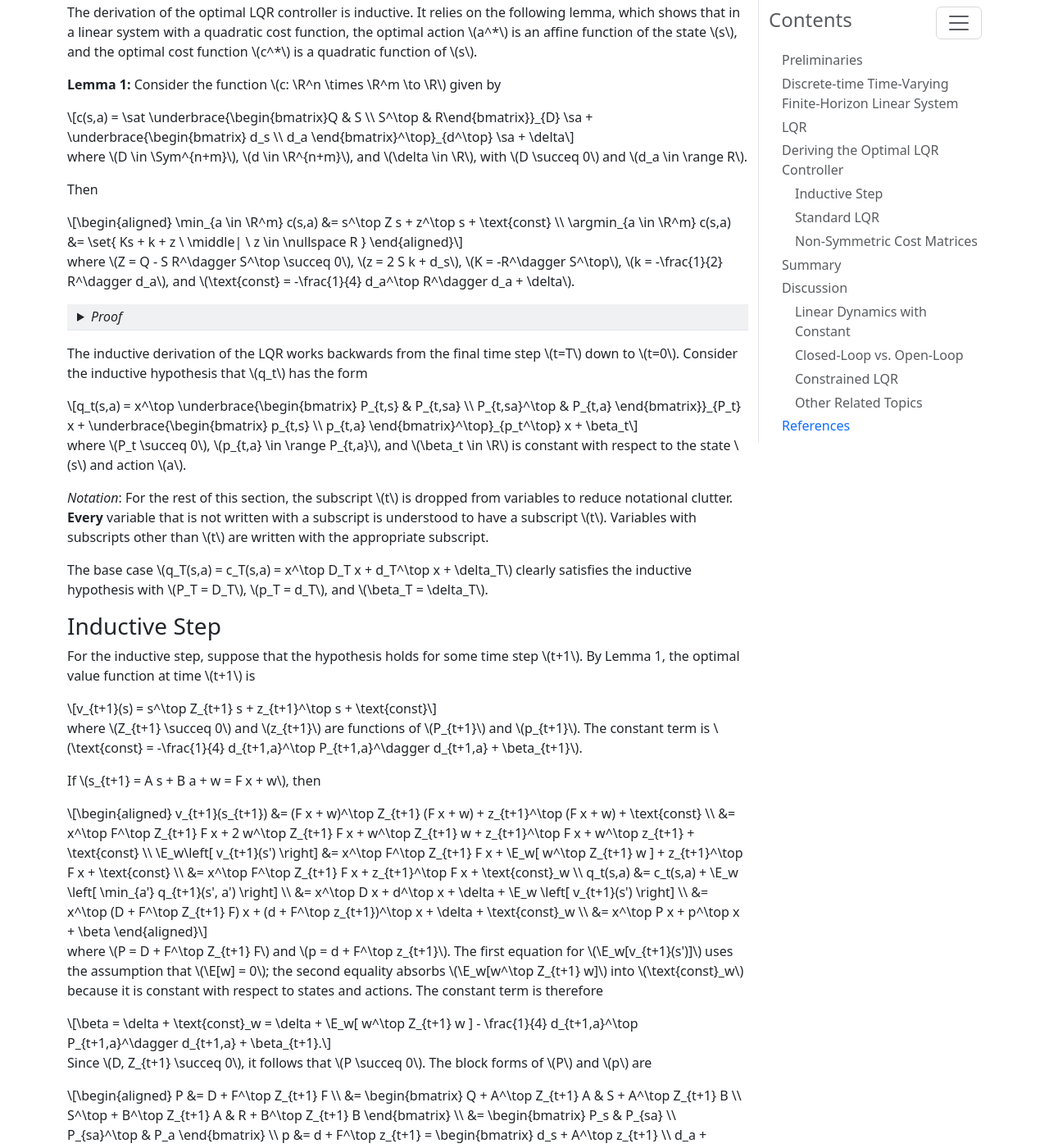
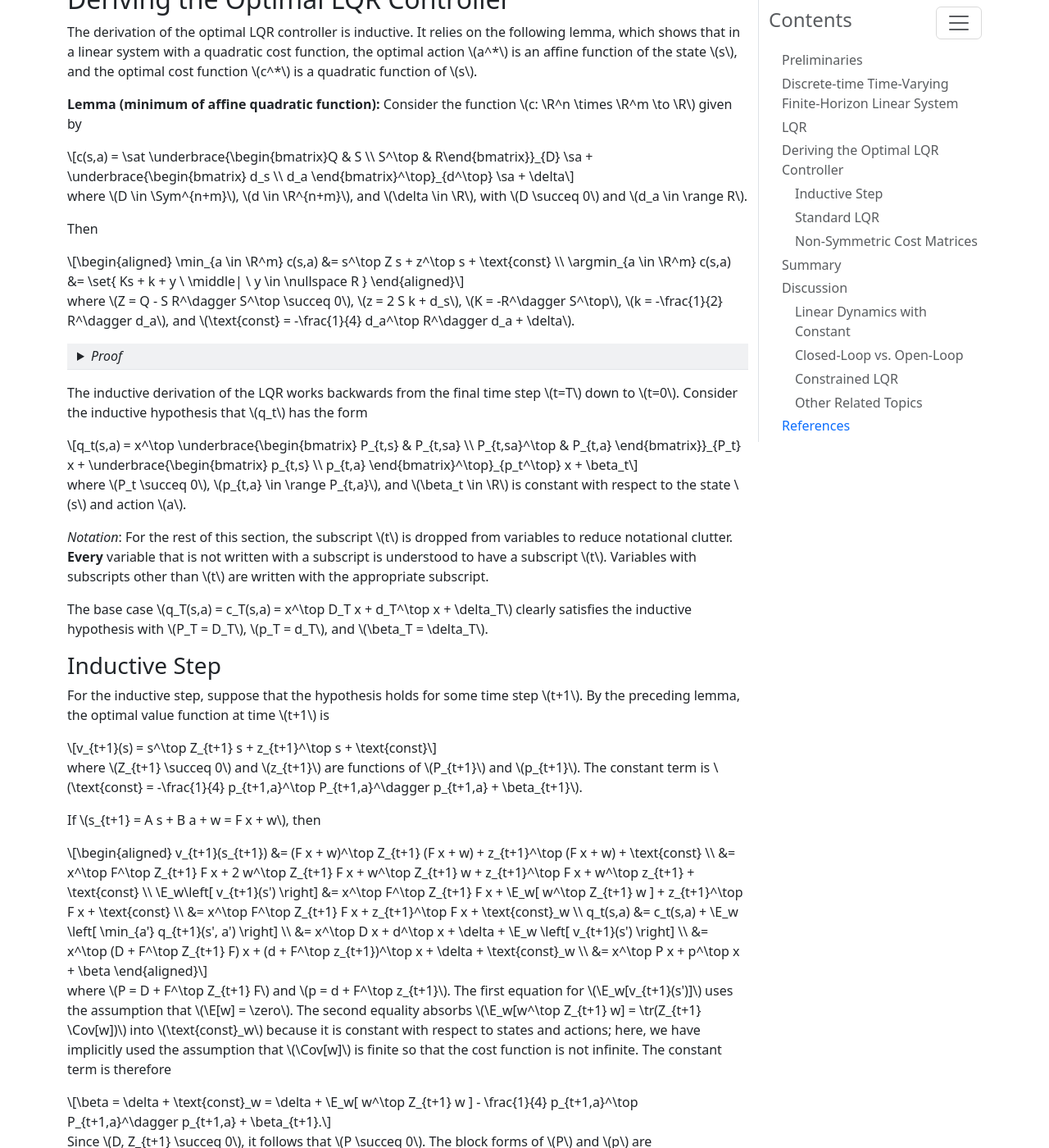
Before and after one commit to chrisyeh96/chrisyeh96.github.io, a Jekyll site: the page built from _posts/2021-04-07-lqr.md, in a window 1280 px wide and 1400 px high, scrolled down 2740 px. Shown: the whole window at 82% size. Built offline with Jekyll 4.4.1, drawn with Linux system fonts in a browser that asks for light colours; a script that is not in the unit is left out; some of the changed text lies outside the part shown.

Commit message:
LQR: fix typos
- correct spelling of Riccati
- fix some minor mathematical typos
- correct spelling of Borrelli

```diff
--- a/_posts/2021-04-07-lqr.md
+++ b/_posts/2021-04-07-lqr.md
@@ -32,8 +32,8 @@
 - finite-horizon: $$t = 0, \dotsc, T$$
 - states: $$s_t \in \R^n$$
 - actions: $$a_t \in \R^m$$
-- random noise: $$w_t \in \R^n$$, $$\E[w_t] = 0$$, each $$w_t$$ is independent
-  - The only assumption on the random vector $$w_t$$ is that it has zero mean. No other assumptions are made about its distribution.
+- random noise: $$w_t \in \R^n$$, $$\E[w_t] = \zero$$, each $$w_t$$ is independent
+  - The only assumption on the random vector $$w_t$$ is that it has zero mean and finite covariance. No other assumptions are made about its distribution.
   - $$w_t$$ and $$w_k$$ need not be drawn from the same distribution, for $$t \neq k$$.
 - dynamics: $$s_{t+1} = A_t s_t + B_t a_t + w_t$$ for some given matrices $$A_t \in \R^{n \times n}$$ and $$B_t \in \R^{n \times m}$$
   - An equivalent formulation is $$s_{t+1} = F_t x_t + w_t$$ where $$F_t = \begin{bmatrix} A_t & B_t \end{bmatrix}$$ and $$x_t = \sa[t]$$.
@@ -74,7 +74,7 @@
 The standard (canonical) LQR cost function is $$c_t(s,a) = s^\top Q_t s + a^\top R_t a$$ for some given matrices $$Q_t \in \Sym^n$$ and $$R_t \in \Sym^m$$ with $$Q_t, R_t \succeq 0$$ for all $$t$$, and $$R_t \succ 0$$ for all $$t < T$$. We make a few notes about these requirements:
 - Commonly, $$R_T = 0$$ so that the terminal cost only depends on the final state $$s_T$$.
 - Without additional assumptions, the requirement that $$R_t \succ 0$$ for all $$t < T$$ cannot be relaxed to $$R_t \succeq 0$$ while preserving the properties of the LQR controller derived below.
-- In standard LQR, the minimum instantaneous cost is achieved by $$s, a = 0$$, which is a fixed point in the linear system dynamics. Therefore, the optimization objective is essentially to find a series of actions that moves the state closer and closer to the origin.
+- In standard LQR, the minimum instantaneous cost is achieved by $$s, a = \zero$$, which is a fixed point in the linear system dynamics. Therefore, the optimization objective is essentially to find a series of actions that moves the state closer and closer to the origin.
 
 A more general case, which we will consider, is
 
@@ -82,12 +82,12 @@
     c_t(s,a) = x^\top \underbrace{\begin{bmatrix}Q_t & S_t \\ S_t^\top & R_t\end{bmatrix}}_{D_t} x + \underbrace{\begin{bmatrix}d_{t,s} \\ d_{t,a}\end{bmatrix}^\top}_{d_t^\top} x + \delta_t
 $$
 
-given $$\delta_t \in \R$$, $$D_t \in \Sym^{n+m}$$, and $$d_t \in \R^{n+m}$$. We require $$D_t \succeq 0$$ for all $$t$$, $$R_t \succ 0$$ for all $$t < T$$, and $$d_{T,a} \in \range(R_T)$$. Setting $$S_t = 0$$ and $$d_t = 0$$ recovers the standard LQR cost function.
+given $$\delta_t \in \R$$, $$D_t \in \Sym^{n+m}$$, and $$d_t \in \R^{n+m}$$. We require $$D_t \succeq 0$$ for all $$t$$, $$R_t \succ 0$$ for all $$t < T$$, and $$d_{T,a} \in \range(R_T)$$. Setting $$S_t = \zero$$ and $$d_t = \zero$$ recovers the standard LQR cost function.
 
 From the characterization of symmetric positive definite matrices (see my [Schur Complements](/2021/05/19/schur-complement.html#characterizing-symmetric-positive-semidefinite-matrices) notes), the condition $$D_t \succeq 0$$ implies all of the following properties, which we will use later in these notes:
 - $$Q_t \succeq 0$$, $$R_t \succeq 0$$,
-- $$(I - Q_t Q_t^\dagger) S_t = 0$$ and $$R_t - S_t^\top Q_t^\dagger S_t \succeq 0$$,
-- $$(I - R_t R_t^\dagger) S_t^\top = 0$$ and $$Q_t - S_t R_t^\dagger S_t^\top \succeq 0$$.
+- $$(I - Q_t Q_t^\dagger) S_t = \zero$$ and $$R_t - S_t^\top Q_t^\dagger S_t \succeq 0$$,
+- $$(I - R_t R_t^\dagger) S_t^\top = \zero$$ and $$Q_t - S_t R_t^\dagger S_t^\top \succeq 0$$.
 
 Here, $$A_t$$, $$B_t$$, $$D_t$$, and $$d_t$$ are assumed to be known for all $$t = 0, \dotsc, T$$. When these quantities are not known in real-world settings, they can usually be estimated by first collecting some state transitions from an arbitrary policy.
 
@@ -96,7 +96,7 @@
 
 The derivation of the optimal LQR controller is inductive. It relies on the following lemma, which shows that in a linear system with a quadratic cost function, the optimal action $$a^*$$ is an affine function of the state $$s$$, and the optimal cost function $$c^*$$ is a quadratic function of $$s$$.
 
-**Lemma 1:** Consider the function $$c: \R^n \times \R^m \to \R$$ given by
+**Lemma (minimum of affine quadratic function):** Consider the function $$c: \R^n \times \R^m \to \R$$ given by
 
 $$
     c(s,a) = \sat \underbrace{\begin{bmatrix}Q & S \\ S^\top & R\end{bmatrix}}_{D} \sa + \underbrace{\begin{bmatrix} d_s \\ d_a \end{bmatrix}^\top}_{d^\top} \sa + \delta
@@ -110,7 +110,7 @@
     \min_{a \in \R^m} c(s,a)
     &= s^\top Z s + z^\top s + \text{const} \\
     \argmin_{a \in \R^m} c(s,a)
-    &= \set{ Ks + k + z \ \middle| \ z \in \nullspace R }
+    &= \set{ Ks + k + y \ \middle| \ y \in \nullspace R }
 \end{aligned}$$
 
 where $$Z = Q - S R^\dagger S^\top \succeq 0$$, $$z = 2 S k + d_s$$, $$K = -R^\dagger S^\top$$, $$k = -\frac{1}{2} R^\dagger d_a$$, and $$\text{const} = -\frac{1}{4} d_a^\top R^\dagger d_a + \delta$$.
@@ -137,12 +137,12 @@
 
 $$\begin{aligned}
     \argmin_{a \in \R^m} c(s,a)
-    &= \set{ -R^\dagger \left( S^\top s + \frac{1}{2} d_a \right) + z \ \middle| \ z \in \nullspace R } \\
-    &= \set{ Ks + k + z \ \middle| \ z \in \nullspace R } \\
+    &= \set{ -R^\dagger \left( S^\top s + \frac{1}{2} d_a \right) + y \ \middle| \ y \in \nullspace R } \\
+    &= \set{ Ks + k + y \ \middle| \ y \in \nullspace R } \\
     &= \set{ Ks + k + (I - R^\dagger R) y \ \middle| \ y \in \R^m },
 \end{aligned}$$
 
-where $$K := -R^\dagger S^\top$$ and $$k := -\frac{1}{2} R^\dagger d_a$$. For simplicity, let's pick $$z = \zero \in \nullspace R$$, and set $$a^* := Ks+k$$. Then,
+where $$K := -R^\dagger S^\top$$ and $$k := -\frac{1}{2} R^\dagger d_a$$. For simplicity, let's pick $$y = \zero \in \nullspace R$$, and set $$a^* := Ks+k$$. Then,
 
 $$\begin{aligned}
     c(s,a^*)
@@ -161,7 +161,7 @@
     &= Q + K^\top S^\top = Q - S R^\dagger S^\top
     \\
     z &= 2 S k + 2 K^\top R k + K^\top d_a + d_s \\
-    &= 2 S k + S R^\dagger S R R^\dagger d_a - S R^\dagger d_a + d_s \\
+    &= 2 S k + S R^\dagger R R^\dagger d_a - S R^\dagger d_a + d_s \\
     &= 2 S k + S R^\dagger d_a - S R^\dagger d_a + d_s \\
     &= 2 S k + d_s.
 \end{aligned}$$
@@ -196,13 +196,13 @@
 
 ### Inductive Step
 
-For the inductive step, suppose that the hypothesis holds for some time step $$t+1$$. By Lemma 1, the optimal value function at time $$t+1$$ is
+For the inductive step, suppose that the hypothesis holds for some time step $$t+1$$. By the preceding lemma, the optimal value function at time $$t+1$$ is
 
 $$
     v_{t+1}(s) = s^\top Z_{t+1} s + z_{t+1}^\top s + \text{const}
 $$
 
-where $$Z_{t+1} \succeq 0$$ and $$z_{t+1}$$ are functions of $$P_{t+1}$$ and $$p_{t+1}$$. The constant term is $$\text{const} = -\frac{1}{4} d_{t+1,a}^\top P_{t+1,a}^\dagger d_{t+1,a} + \beta_{t+1}$$.
+where $$Z_{t+1} \succeq 0$$ and $$z_{t+1}$$ are functions of $$P_{t+1}$$ and $$p_{t+1}$$. The constant term is $$\text{const} = -\frac{1}{4} p_{t+1,a}^\top P_{t+1,a}^\dagger p_{t+1,a} + \beta_{t+1}$$.
 
 If $$s_{t+1} = A s + B a + w = F x + w$$, then
 
@@ -222,12 +222,12 @@
     &= x^\top P x + p^\top x + \beta
 \end{aligned}$$
 
-where $$P = D + F^\top Z_{t+1} F$$ and $$p = d + F^\top z_{t+1}$$. The first equation for $$\E_w[v_{t+1}(s')]$$ uses the assumption that $$\E[w] = 0$$; the second equality absorbs $$\E_w[w^\top Z_{t+1} w]$$ into $$\text{const}_w$$ because it is constant with respect to states and actions. The constant term is therefore
+where $$P = D + F^\top Z_{t+1} F$$ and $$p = d + F^\top z_{t+1}$$. The first equation for $$\E_w[v_{t+1}(s')]$$ uses the assumption that $$\E[w] = \zero$$. The second equality absorbs $$\E_w[w^\top Z_{t+1} w] = \tr(Z_{t+1} \Cov[w])$$ into $$\text{const}_w$$ because it is constant with respect to states and actions; here, we have implicitly used the assumption that $$\Cov[w]$$ is finite so that the cost function is not infinite. The constant term is therefore
 
 $$
     \beta
     = \delta + \text{const}_w
-    = \delta + \E_w[ w^\top Z_{t+1} w ] - \frac{1}{4} d_{t+1,a}^\top P_{t+1,a}^\dagger d_{t+1,a} + \beta_{t+1}.
+    = \delta + \E_w[ w^\top Z_{t+1} w ] - \frac{1}{4} p_{t+1,a}^\top P_{t+1,a}^\dagger p_{t+1,a} + \beta_{t+1}.
 $$
 
 Since $$D, Z_{t+1} \succeq 0$$, it follows that $$P \succeq 0$$. The block forms of $$P$$ and $$p$$ are
@@ -281,25 +281,22 @@
 
 This can be simplified further by defining $$Z_{T+1} = \zero_{n \times n}$$ and $$z_{T+1} = \zero_n$$. Then the equations above hold for all $$t = T, \dotsc, 0$$.
 
-Additionally, it is common to expand out the recursion equations (which removes the need for explicitly constructing $$P$$ and $$p$$). In particular, the expression for $$Z$$ is known as the **discrete-time Ricatti equation**.
+Additionally, it is common to expand out the backward recursion equations (which removes the need for explicitly constructing $$P$$ and $$p$$).
 
 $$\begin{aligned}
-    K &= -(R + B^\top Z_{t+1} B)^\dagger (S^\top + B^\top Z_{t+1} A)
-    \\
-    k &= -\frac{1}{2} (R + B^\top Z_{t+1} B)^\dagger (d_a + B^\top z_{t+1})
-    \\
-    Z &= Q + A^\top Z_{t+1} A - (S + A^\top Z_{t+1} B) (R + B^\top Z_{t+1} B)^\dagger (S + A^\top Z_{t+1} B)^\top
-    \\
+    K &= -(R + B^\top Z_{t+1} B)^\dagger (S^\top + B^\top Z_{t+1} A) \\
+    k &= -\frac{1}{2} (R + B^\top Z_{t+1} B)^\dagger (d_a + B^\top z_{t+1}) \\
+    Z &= Q + A^\top Z_{t+1} A - (S + A^\top Z_{t+1} B) (R + B^\top Z_{t+1} B)^\dagger (S + A^\top Z_{t+1} B)^\top \\
     z &= -(S + A^\top Z_{t+1} B) (R + B^\top Z_{t+1} B)^\dagger (d_a + B^\top z_{t+1}) + d_s + A^\top z_{t+1}
 \end{aligned}$$
 
-Finally, to solve for actions $$a_t$$, apply forward recursion. For $$t = 0, \dotsc, T$$:
+In particular, the expression for $$Z$$ is known as the **discrete-time Riccati equation**. Sometimes, this is called the _dynamic_ Riccati equation or the Riccati _difference_ equation to distinguish it from the _algebraic_ Riccati equation that arises in infinite-horizon LQR.
+
+Finally, since $$q_t(s,a)$$ satisfies the inductive hypothesis for all $$t$$, the optimal action can be computed by applying the preceding lemma again. Specifically, at time $$t$$, the optimal action is
 
 $$
-    \begin{aligned}
-        a_t &= K_t s_t + k_t \\
-        s_{t+1} &= A_t s_t + B_t a_t + w_t
-    \end{aligned}$$
+    a_t = K_t s_t + k_t.
+$$
 
 The optimal controller defined by the matrices $$K_t$$ and vectors $$k_t$$ is known as the **linear quadratic regulator (LQR)**. Note that the optimal controller $$(K_t, k_t)$$ does not depend on the actual observed state $$s_t$$. As long as the future noise variables $$w_t$$ are independently distributed with mean 0, then the sequence of controllers $$\{(K_t, k_t)\}_{t=0}^T$$ is always optimal.
 
@@ -314,19 +311,19 @@
 
 (As in the previous section, the subscript $$t$$ is dropped to reduce notational clutter. All variables that are written without a subscript are understood to implicitly have a subscript $$t$$.)
 
-For the inductive hypothesis, suppose that $$z_{t+1} = 0$$. The base case is satisfied with $$z_{T+1} = 0$$. Then the recursion vectors all become 0:
+For the inductive hypothesis, suppose that $$z_{t+1} = \zero$$. The base case is satisfied with $$z_{T+1} = \zero$$. Then the recursion vectors all become 0:
 
 $$\begin{aligned}
-    p &= d + F^\top z_{t+1} = 0 + F^\top 0 = 0 \\
-    k &= -\frac{1}{2} P_a^\dagger p_a = -\frac{1}{2} P_a^\dagger 0 = 0 \\
-    z &= 2 P_{sa} k + p_s = 2 P_{sa} 0 + 0 = 0
+    p &= d + F^\top z_{t+1} = \zero + F^\top \zero = \zero \\
+    k &= -\frac{1}{2} P_a^\dagger p_a = -\frac{1}{2} P_a^\dagger \zero = \zero \\
+    z &= 2 P_{sa} k + p_s = 2 P_{sa} \zero + \zero = \zero
 \end{aligned}$$
 
 The recursion matrices simplify to
 
 $$\begin{aligned}
     K &= -(R + B^\top Z_{t+1} B)^\dagger B^\top Z_{t+1} A \\
-    Z &= Q + A^\top Z_{t+1} A - (B^\top Z_{t+1} A)^\top (R + B^\top Z_{t+1} B)^\dagger B^\top Z_{t+1} A
+    Z &= Q + A^\top Z_{t+1} A - (A^\top Z_{t+1} B) (R + B^\top Z_{t+1} B)^\dagger (A^\top Z_{t+1} B)^\top
 \end{aligned}$$
 
 and the optimal action from any state $$s_t$$ at time $$t$$ is $$a_t = K_t s_t$$. In this case, the linear quadratic regulator is the set of matrices $$\{K_t\}_{t=0}^T$$.
@@ -340,7 +337,7 @@
     = \tr(\Sigma Z_{t+1})
 $$
 
-so $$\beta = \tr(\Sigma Z_{t+1}) + \beta_{t+1}$$. Applying Lemma 1 to $$q_t(s,a)$$, the value function at each time step is precisely
+so $$\beta = \tr(\Sigma Z_{t+1}) + \beta_{t+1}$$. Applying the lemma on the minimum of affine quadratic functions to $$q_t(s,a)$$, the value function at each time step is precisely
 
 $$
     v_t(s) = s^\top Z s + \tr(\Sigma Z_{t+1}) + \beta_{t+1},
@@ -399,7 +396,7 @@
 
 $$\begin{aligned}
     s_{t+1} &= A_t s_t + B_t a_t + w_t \\
-    \E[w_t] &= 0
+    \E[w_t] &= \zero
 \end{aligned}$$
 
 where the goal is to choose actions $$a_t$$ ($$t=0, \dotsc, T$$) that minimize quadratic costs
@@ -434,13 +431,13 @@
     v_t(s) = s^\top Z_t s + z_t^\top s + \text{const}.
 $$
 
-In addition, $$q_{t-1}$$ and $$v_{t-1}$$ have the same form as $$q_t$$ and $$v_t$$, and I derived recursive formulas for $$P_t, p_t, Z_t, z_t$$ in terms of the given cost matrices for all $$t = T, \dotsc, 0$$. In particular, the equation for $$Z_t$$ is known as the **Ricatti equation**.
+In addition, $$q_{t-1}$$ and $$v_{t-1}$$ have the same form as $$q_t$$ and $$v_t$$, and I derived recursive formulas for $$P_t, p_t, Z_t, z_t$$ in terms of the given cost matrices for all $$t = T, \dotsc, 0$$. In particular, the equation for $$Z_t$$ is known as the **Riccati equation**.
 
 Finally, given $$P_t, p_t$$, I showed how to compute $$K_t, k_t$$ such that the optimal action from any state $$s_t$$ is
 
 $$ a_t = K_t s_t + k_t. $$
 
-The set of controllers $$\{(K_t, k_t)\}_{t=0}^T$$ form the **linear quadratic regulator** (LQR). Importantly, the LQR is optimal from any state $$s$$ and does not depend on the noise distribution for the $$w_t$$. The optimal policy is always the same, as long as $$w_t$$ has zero mean!
+The set of controllers $$\{(K_t, k_t)\}_{t=0}^T$$ form the **linear quadratic regulator** (LQR). Importantly, the LQR is optimal from any state $$s$$ and does not depend on the noise distribution for the $$w_t$$. The optimal policy is always the same, as long as $$w_t$$ has zero mean and finite covariance!
 
 
 ## Discussion
@@ -492,13 +489,13 @@
     \forall t:\ s_t \in \mathcal{S},\ a_t \in \mathcal{A}.
 $$
 
-With state and input constraints, Lemma 1 no longer applies, so the recursion equations no longer hold.
+With state and input constraints, the lemma on the minimum of affine quadratic functions no longer applies, so the recursion equations no longer hold.
 
 If the state and input constraints are polytopes, then the constrained LQR problem can still be formulated as a quadratic optimization problem. However, the dynamic programming approach is more involved.
 
 *Sources*
 - See the [Caltech CS159 (2020-21), Lecture 2](https://1five9.github.io/slides/control/Lecture_2_OCPs.pdf) slides for more information on the quadratic problem formulation.
-- See [Borelli et al. (2016) textbook](http://www.mpc.berkeley.edu/mpc-course-material) (Chapters 11.3.3 and 17.6) for more details on the dynamic programming approach.
+- See [Borrelli et al. (2016) textbook](http://www.mpc.berkeley.edu/mpc-course-material) (Chapters 11.3.3 and 17.6) for more details on the dynamic programming approach.
 
 
 ### Other Related Topics
@@ -518,7 +515,7 @@
 LQR can be further generalized to the partially observable Markov decision process (POMDP) setting. Instead of observing the states $$s_t$$, suppose that we only observe a random vector $$y_t$$ whose conditional distribution depends on $$s_t$$. Specifically, the problem of minimizing a quadratic cost function
 
 $$
-    J = \E\left[ \sum_{t=0}^T x_t^\top Q_t x_t + a_t^\top R_t a_t \right]
+    J = \E\left[ \sum_{t=0}^T s_t^\top Q_t s_t + a_t^\top R_t a_t \right]
 $$
 
 with the system described by
```
Also changed, not shown: other parts of _posts/2021-04-07-lqr.md (+5 -5 lines).
